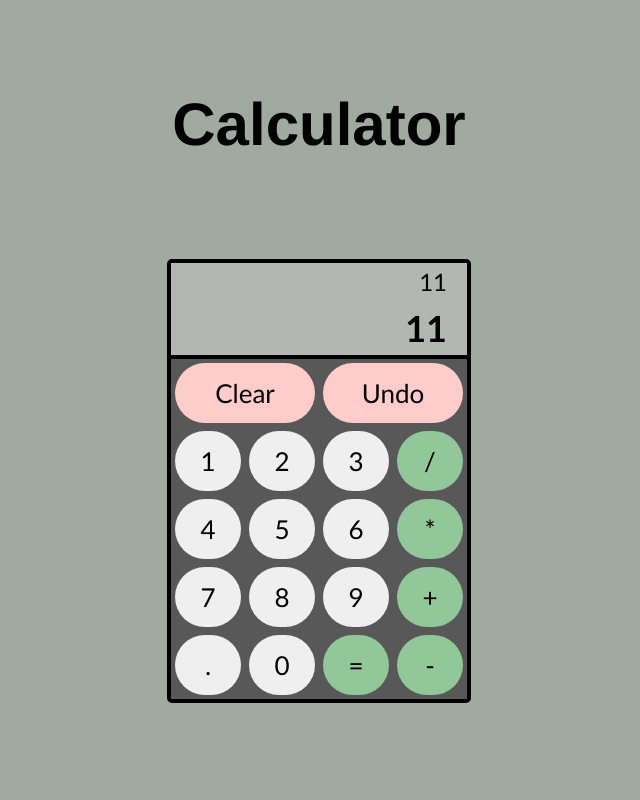
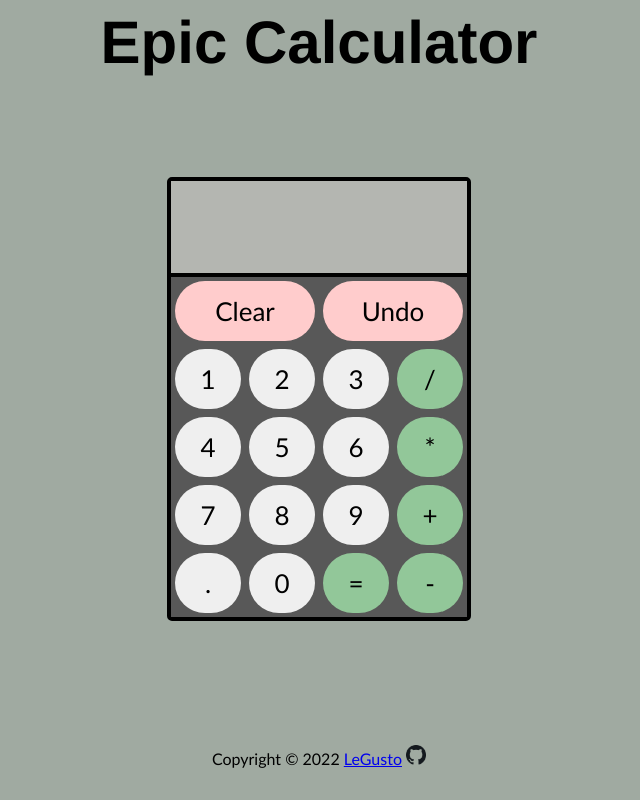
Before and after one commit to LeGusto/calculator, a plain HTML site: page index.html in a window 1280 px wide. Shown: the whole page, without its empty margins (321-961 px from the left). Drawn offline with Linux system fonts and the light colour scheme.

Commit message:
Fix calculations

```diff
--- a/index.html
+++ b/index.html
@@ -8,11 +8,11 @@
     </head>
     <body>
         <div class="keeper">
-            <div class="header">Calculator</div>
+            <div class="header">Epic Calculator</div>
             <div class="container">
                 <div class="top">
-                    <div class="process t-b">11</div>
-                    <div class="current t-b">11</div>
+                    <div class="process t-b"></div>
+                    <div class="current t-b"></div>
                 </div>
                 <div class="buttons">
                     <div class='top-b'>
@@ -48,6 +48,17 @@
 
                 </div>
             </div>
+            <footer class="footer">
+                <p>
+                  Copyright ©
+                  <script>
+                    document.write(new Date().getFullYear())
+                  </script>
+                  <a href="https://github.com/LeGusto/">LeGusto</a>
+                  <img src="github.png" alt="github link">
+                </p>
+              </footer>
         </div>
+
     </body>
 </html>
--- a/style.css
+++ b/style.css
@@ -108,3 +108,14 @@ button:hover {
 .playing {
     transform: scale(0.9);
 }
+
+img {
+    width: 20px;
+    height: 20px;
+}
+
+footer {
+    display: flex;
+    flex: 1 1 auto;
+    align-items: flex-end;
+}
```
Also changed, not shown: github.png (added).
